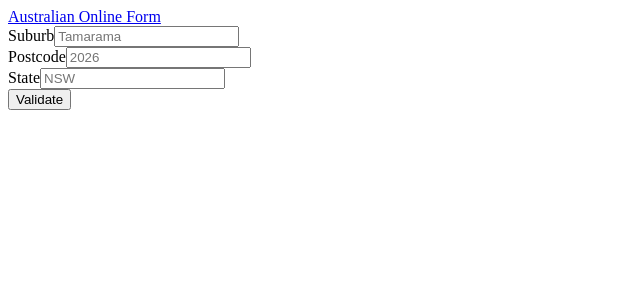
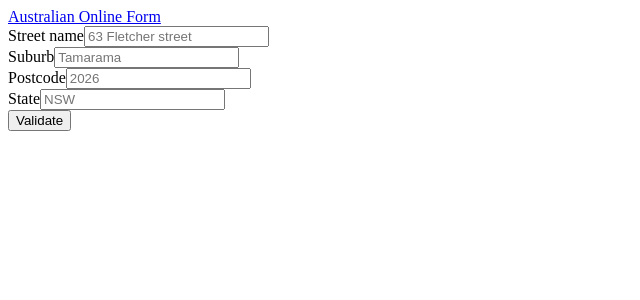
Before and after one commit to MartinSandstrom/OnlineFormAustralia, a React app: page / in a window 1280 px wide. Shown: the top 300 px of the page, without its empty margins (0-640 px from the left). Built offline with nearby package versions, Linux system fonts and the light colour scheme; the HTML template or start-up script is replaced by a standard one.

Commit message:
Adding street name and information for README

```diff
--- a/src/components/AustralianForm.jsx
+++ b/src/components/AustralianForm.jsx
@@ -10,7 +10,8 @@ export default class AustralianForm extends React.Component {
             inputs: {
                 state: '',
                 postcode: '',
-                suburb: ''
+                suburb: '',
+                street: ''
             },
             address: {},
             errorMessage: '',
@@ -26,7 +27,8 @@ export default class AustralianForm extends React.Component {
 
     isValid = () => validation.postcode(this.state.inputs.postcode)
                  && validation.notEmpty(this.state.inputs.suburb)
-                 && validation.notEmpty(this.state.inputs.state);
+                 && validation.notEmpty(this.state.inputs.state)
+                 && validation.notEmpty(this.state.inputs.street);
 
     findAddress = (e) => {
         e.preventDefault();
@@ -101,6 +103,10 @@ export default class AustralianForm extends React.Component {
                     <div className="col-md-6">
                         <form className="main-form mx-auto  " onSubmit={this.findAddress}>
                             <div className="form-group">
+                                <label htmlFor="Street">Street name</label>
+                                <input type="text" name="street" value={this.state.inputs.street} onChange={this.handleInputChange} className="form-control" id="Street" placeholder="63 Fletcher street"/>
+                            </div>
+                            <div className="form-group">
                                 <label htmlFor="Suburb">Suburb</label>
                                 <input type="text" name="suburb" value={this.state.inputs.suburb} onChange={this.handleInputChange} className="form-control" id="Suburb" placeholder="Tamarama"/>
                             </div>
```
Also changed, not shown: 3 other files (tests, documents, lock files or other folders).
